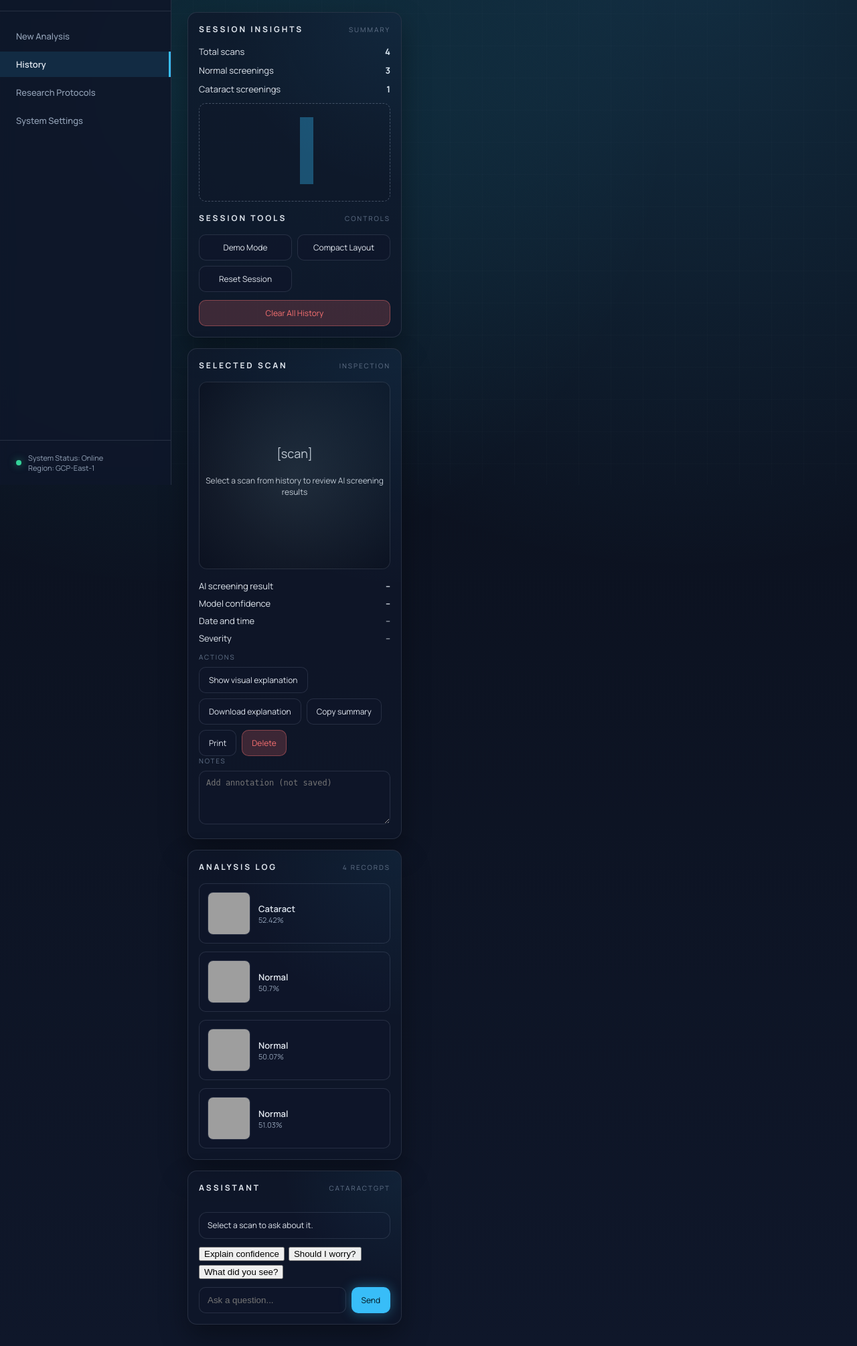
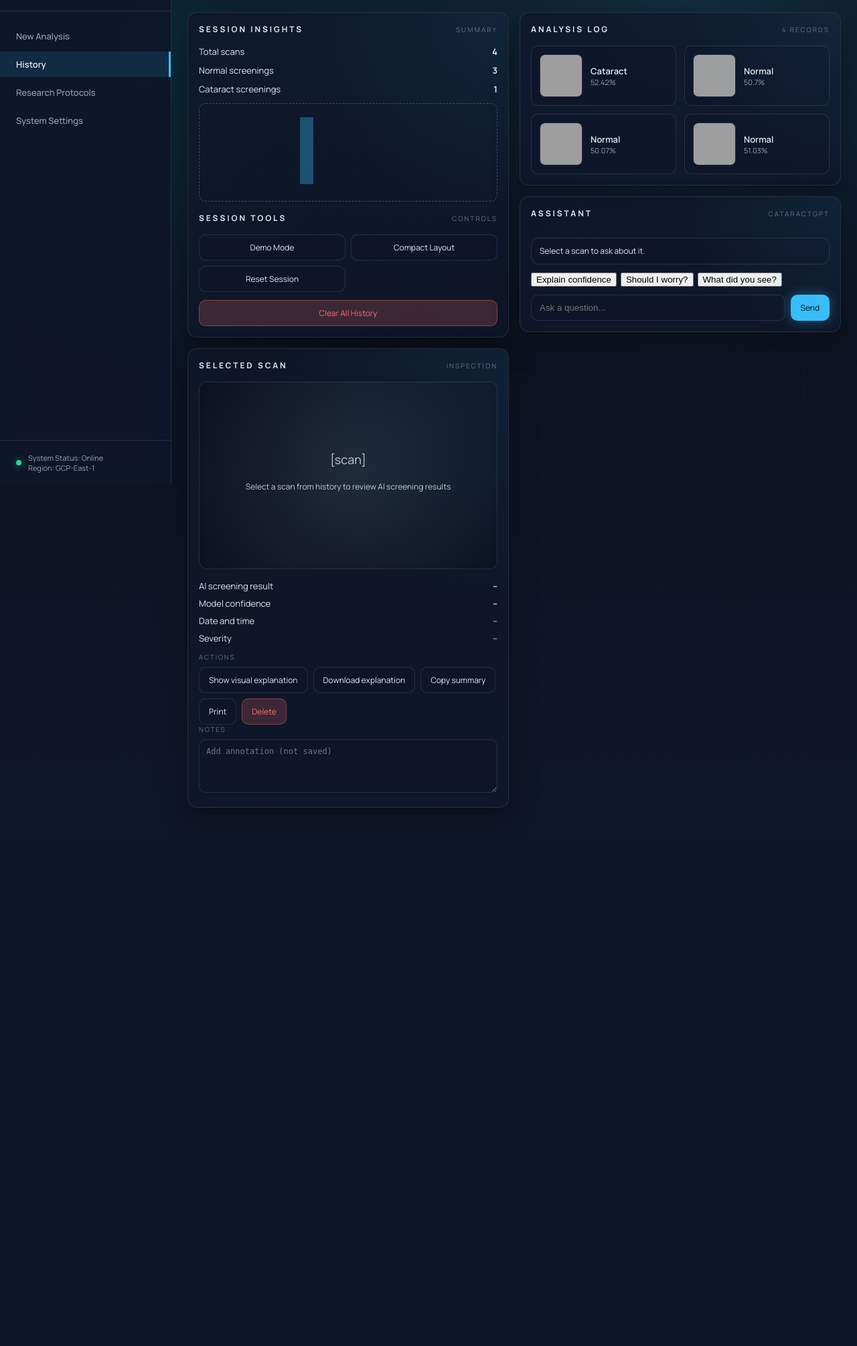
Before and after one commit to armash66/cataract-ai-detection, a Flask app: page /history in a window 1280 px wide. Shown: the part 76-2086 px from the top of the page at 67% size. After the commit the page ends 1282 px from the top, so only its background shows below. Run offline with Flask 3, Linux system fonts and the light colour scheme; data comes from the database, SQL or seed files in the repository; grey boxes are pictures that could not be loaded.

Commit message:
Fix history layout columns

```diff
--- a/eye_web/static/history.css
+++ b/eye_web/static/history.css
@@ -334,9 +334,15 @@ body {
 
 .history-layout {
     display: grid;
-    grid-template-columns: 320px minmax(0, 1fr);
+    grid-template-columns: 1fr 1fr;
     gap: 16px;
     align-items: start;
+}
+
+.history-col {
+    display: flex;
+    flex-direction: column;
+    gap: 16px;
 }
 
 .insight-row {
@@ -479,7 +485,6 @@ body {
 }
 
 .history-list {
-    max-height: calc(100vh - 180px);
     overflow-y: auto;
 }
 
@@ -601,12 +606,8 @@ body {
 
 @media (max-width: 1200px) {
     .history-layout {
-    display: grid;
-    grid-template-columns: 320px minmax(0, 1fr);
-    gap: 16px;
-    align-items: start;
-    height: 100%;
-}
+        grid-template-columns: 1fr;
+    }
 
     .history-list {
         max-height: none;
@@ -674,19 +675,14 @@ body {
 
 
 .history-left {
-    display: flex;
-    flex-direction: column;
-    gap: 16px;
+    display: contents;
 }
 
 .history-right {
-    display: flex;
-    flex-direction: column;
-    gap: 16px;
-    min-height: 0;
+    display: contents;
 }
 
 .history-list {
-    flex: 1;
-    min-height: 0;
+    max-height: none;
+    overflow-y: visible;
 }
--- a/eye_web/templates/history.html
+++ b/eye_web/templates/history.html
@@ -48,8 +48,8 @@
 
         <main class="main-content">
             <div class="history-layout">
-                <div class="history-left">
-                    <section class="panel history-detail">
+                <div class="history-col">
+                    <section class="panel history-detail history-insights">
                         <div class="panel-header">
                             <h2>Session Insights</h2>
                             <span class="panel-sub">Summary</span>
@@ -90,7 +90,7 @@
                         </form>
                     </section>
 
-                    <section class="panel history-detail" id="detailPanel">
+                    <section class="panel history-detail history-selected" id="detailPanel">
                         <div class="panel-header">
                             <h2>Selected Scan</h2>
                             <span class="panel-sub">Inspection</span>
@@ -159,11 +159,10 @@
                             <textarea placeholder="Add annotation (not saved)"></textarea>
                         </div>
                     </section>
+                    <form id="deleteForm" method="POST"></form>
                 </div>
 
-                <form id="deleteForm" method="POST"></form>
-
-                <div class="history-right">
+                <div class="history-col">
                     <section class="panel history-list">
                         <div class="panel-header">
                             <h2>Analysis Log</h2>
```
